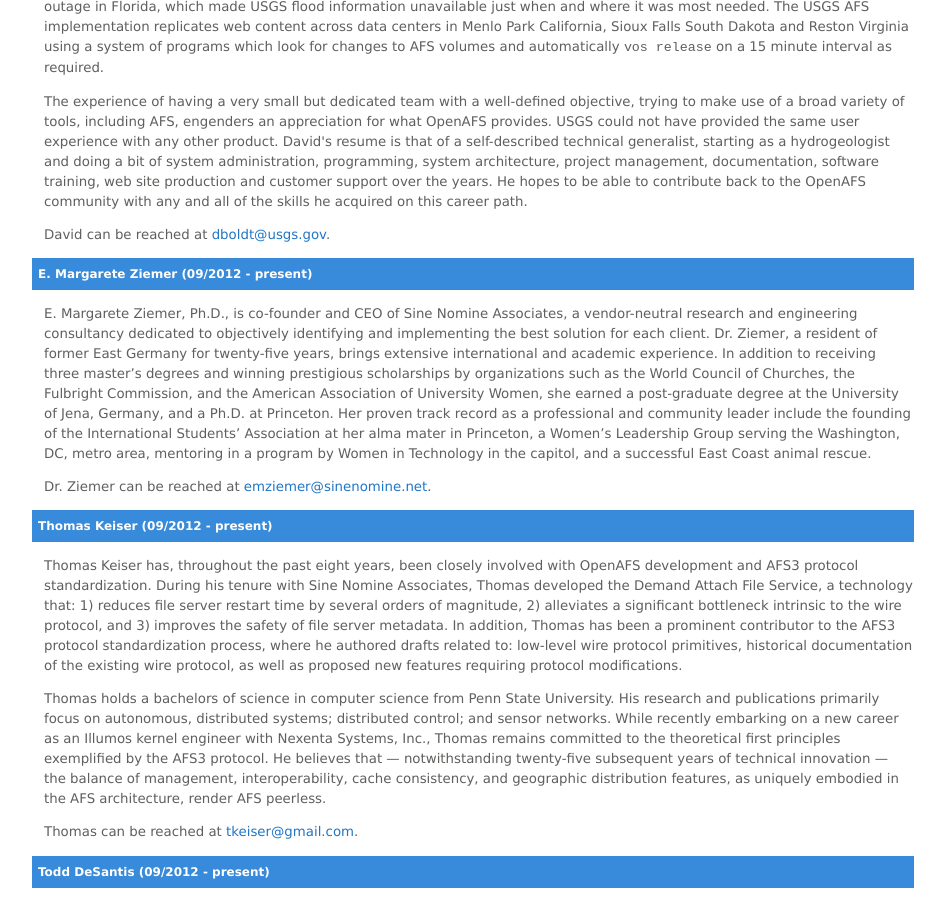
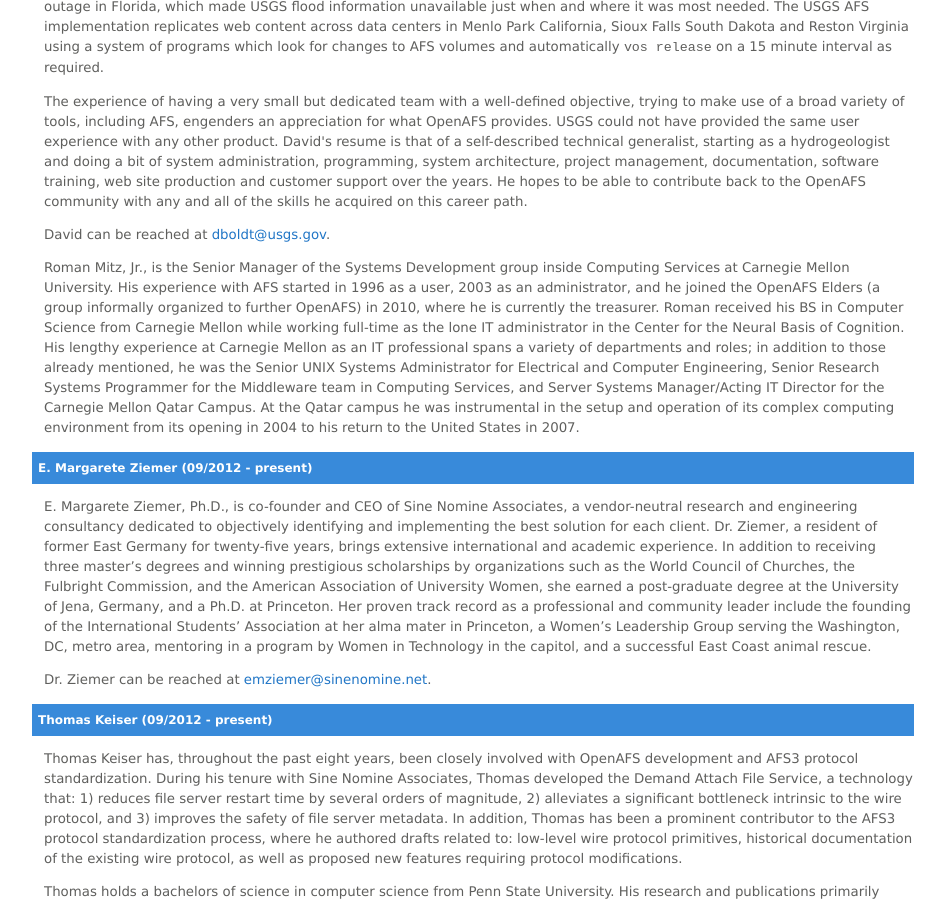
Before and after one commit to openafsfoundation/openafsfoundation.org, a Jekyll site: the page built from about/board/index.md, in a window 1280 px wide and 900 px high, scrolled down 722 px. Shown: the whole window, without its empty margins (161-1106 px from the left). Built offline with Jekyll 4.4.1, drawn with Linux system fonts in a browser that asks for light colours.

Commit message:
Content edit
Add Roman Mitz to Board

```diff
--- a/about/board/index.md
+++ b/about/board/index.md
@@ -52,6 +52,10 @@
 community with any and all of the skills he acquired on this career path.
 
 David can be reached at <dboldt@usgs.gov>.
+
+Roman Mitz, Jr., is the Senior Manager of the Systems Development group inside Computing Services at Carnegie Mellon University.  His experience with AFS started in 1996 as a user, 2003 as an administrator, and he joined the OpenAFS Elders (a group informally organized to further OpenAFS) in 2010, where he is currently the treasurer.
+Roman received his BS in Computer Science from Carnegie Mellon while working full-time as the lone IT administrator in the Center for the Neural Basis of Cognition.  His lengthy experience at Carnegie Mellon as an IT professional spans a variety of departments and roles; in addition to those already mentioned, he was the Senior UNIX Systems Administrator for Electrical and Computer Engineering, Senior Research Systems Programmer for the Middleware team in Computing Services, and Server Systems Manager/Acting IT Director for the Carnegie Mellon Qatar Campus.  At the Qatar campus he was instrumental in the setup and operation of its complex computing environment from its opening in 2004 to his return to the United States in 2007.
+
 
 ### E. Margarete Ziemer (09/2012 - present) ###
 
```
